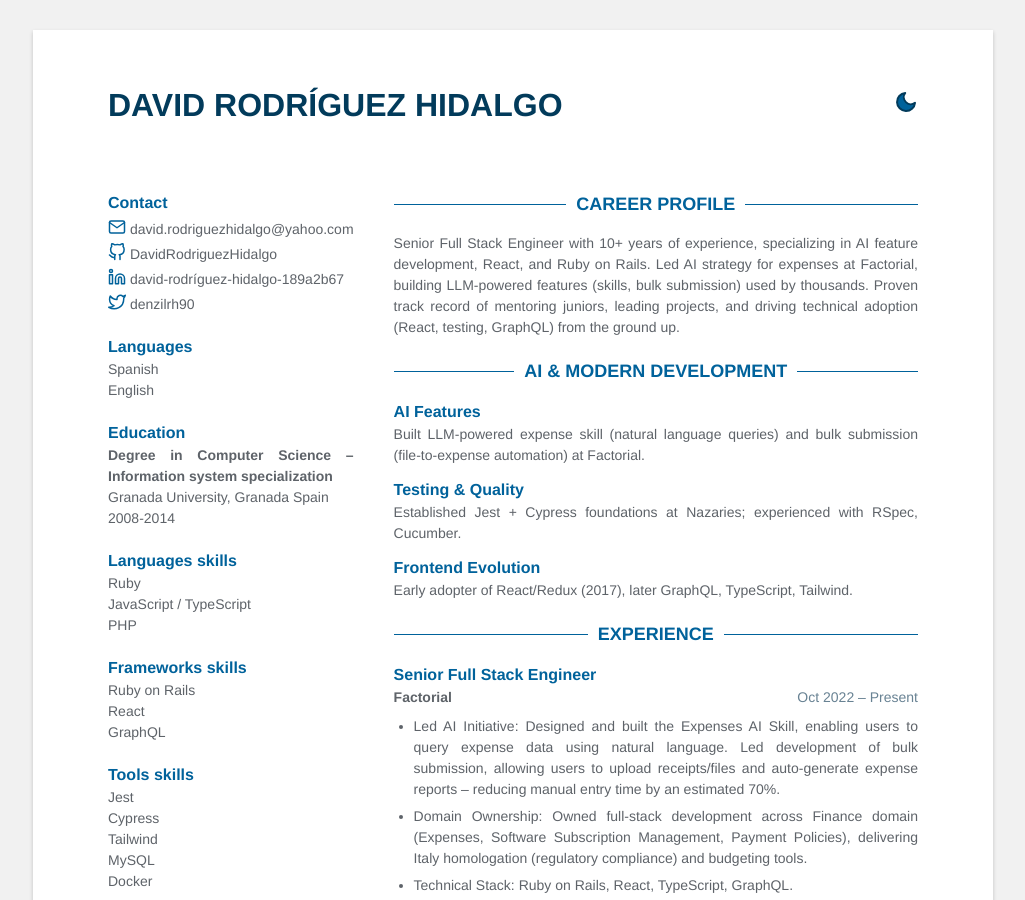
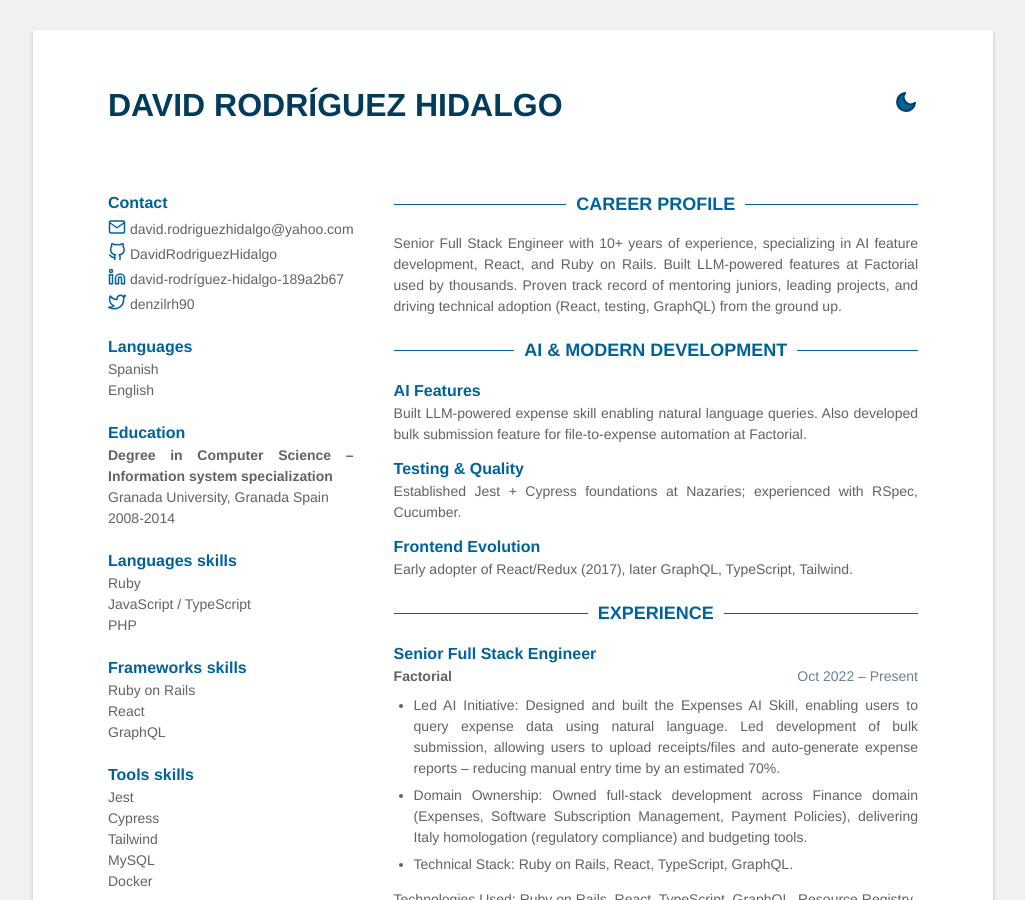
Before and after one commit to DavidRodriguezHidalgo/portfolio, a Jekyll site: the page built from index.html, in a window 1280 px wide and 900 px high. Shown: the whole window, without its empty margins (127-1152 px from the left). Built offline with Jekyll 4.4.1, drawn with Linux system fonts in a browser that asks for light colours.

Commit message:
Fix profile wording: remove AI strategy claim and separate bulk submission from LLM features

```diff
--- a/_data/data.yml
+++ b/_data/data.yml
@@ -5,7 +5,7 @@
 # Professional Summary
 profile: >
   Senior Full Stack Engineer with 10+ years of experience, specializing in AI feature development, React, and Ruby on Rails.
-  Led AI strategy for expenses at Factorial, building LLM-powered features (skills, bulk submission) used by thousands.
+  Built LLM-powered features at Factorial used by thousands.
   Proven track record of mentoring juniors, leading projects, and driving technical adoption (React, testing, GraphQL) from the ground up.
 
 # Sidebar
@@ -49,8 +49,8 @@
 ai_modern:
   - title: AI Features
     details: >
-      Built LLM-powered expense skill (natural language queries) and bulk submission
-      (file-to-expense automation) at Factorial.
+      Built LLM-powered expense skill enabling natural language queries. Also developed bulk
+      submission feature for file-to-expense automation at Factorial.
   - title: Testing & Quality
     details: >
       Established Jest + Cypress foundations at Nazaries; experienced with RSpec, Cucumber.
```
